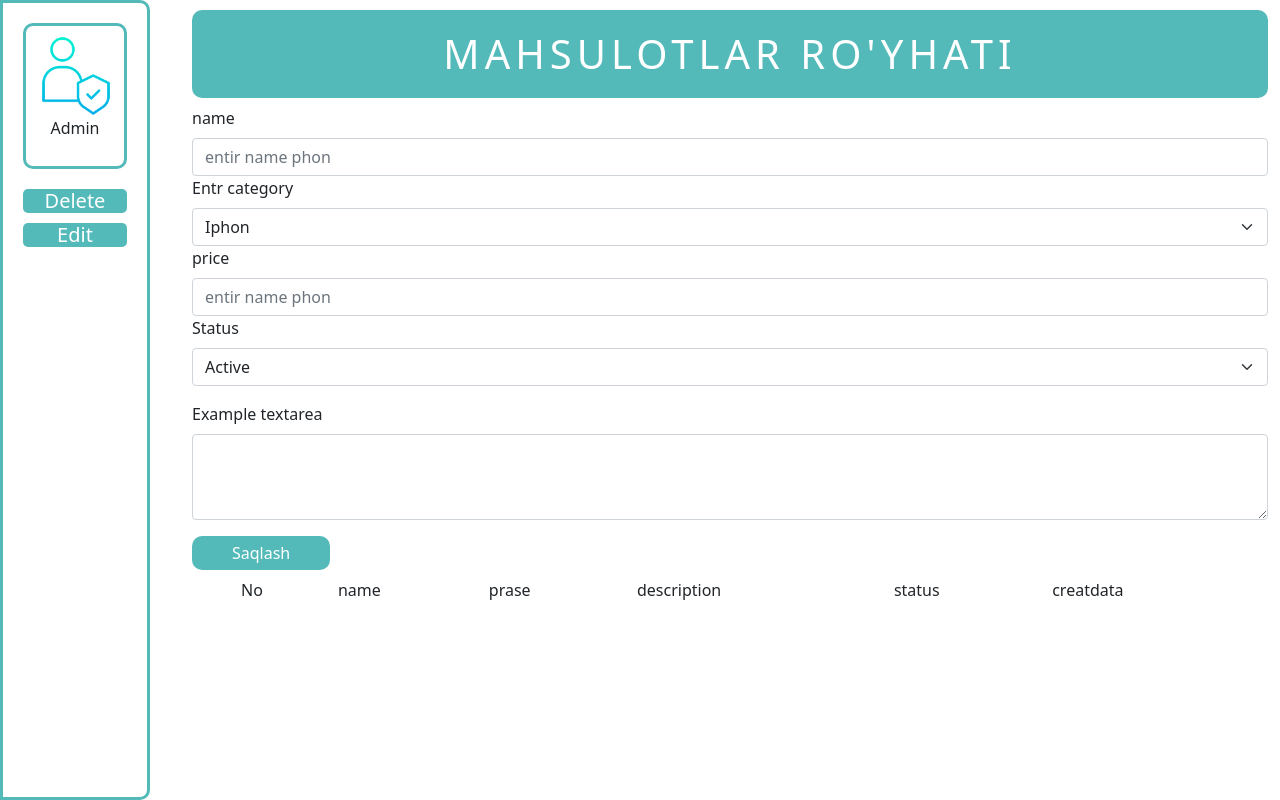
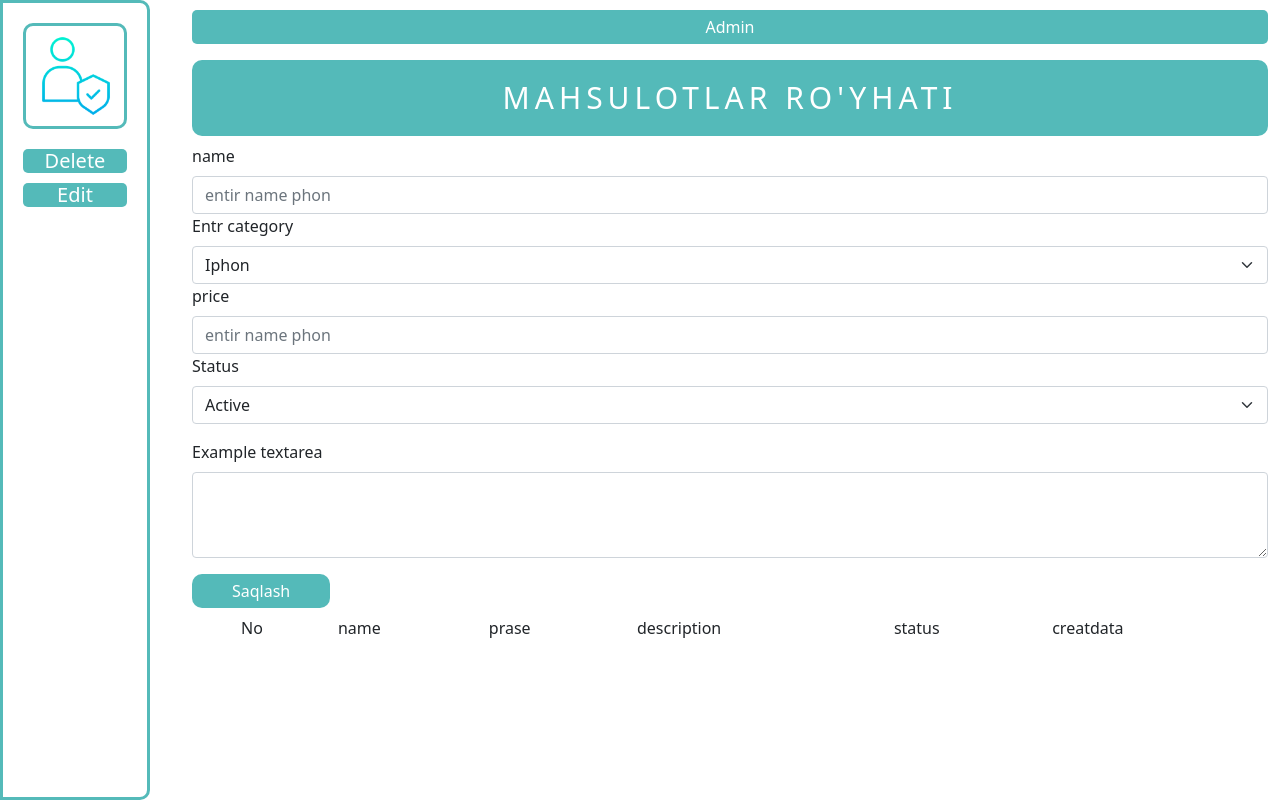
Before and after one commit to husanjonmusayev/js-panel, a plain HTML site: page index.html in a window 1280 px wide. Drawn offline with nearby package versions, Linux system fonts and the light colour scheme; no server answers.

Commit message:
qayta ishlash

```diff
--- a/index.html
+++ b/index.html
@@ -15,7 +15,7 @@
     <div class="admin">
       <div id="admin">
         <img src="./img/user-protection.png" alt="admin">
-        <p>Admin</p>
+
       </div>
       <div class="delet">
         <h5>Delete</h5>
@@ -23,6 +23,7 @@
       </div>
     </div>
     <div class="add">
+      <p id="adminName">Admin</p>
       <h1>Mahsulotlar ro'yhati</h1>
       <div class="creatPhon">
         <div class="mb-3">
--- a/javascript/app.js
+++ b/javascript/app.js
@@ -1,6 +1,7 @@
 let table = document.getElementById('table')
 let phonName = document.getElementById('name')
 let prace = document.getElementById('prace')
+let admin = document.getElementById('adminName')
 let stet = document.getElementById('status')
 let formControl = document.querySelector('#exampleFormControlTextarea1')
 let category = document.getElementById('category')
@@ -82,6 +83,8 @@ btn && btn.addEventListener('click', function () {
 })
 
 document.addEventListener("DOMContentLoaded", function () {
+   let user = JSON.parse(localStorage.getItem("User"))
+   adminName.textContent = "ADMIN" + " " +`${user.email}`
    fetch("https://auth-rg69.onrender.com/api/products/all", {
       method: "GET"
    })
--- a/style/style.css
+++ b/style/style.css
@@ -62,7 +62,16 @@ transition: all 0.5s;
     width: 1350px;
     margin-left: 180px;
 }
+#adminName{
+    text-align: center;
+    background-color: #54BAB9;
+    color: #fff;
+    border-radius: 5px;
+    padding: 5px;
+    margin-top: 10px;
+}
 .add h1{
+    font-size: 30px;
     color: #fff;
     background-color:#54BAB9;
     padding: 20px;
```
